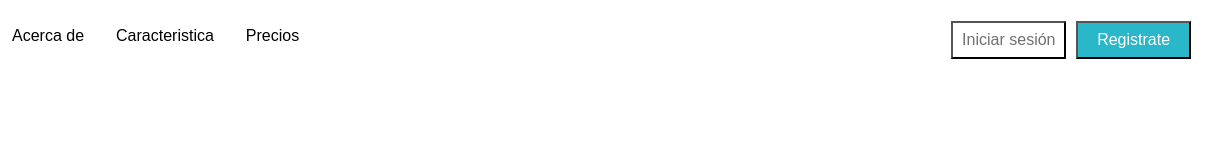
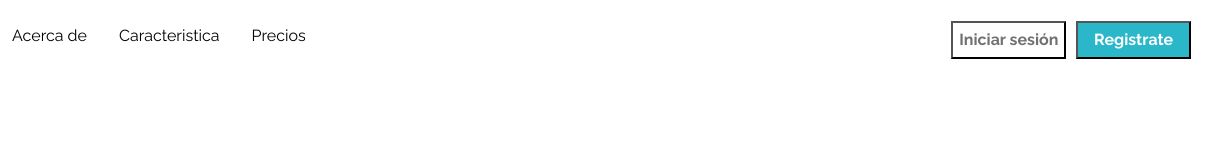
Before and after one commit to javieratorresm/prueba_Startup-Treek-in, a plain HTML site: page index.html in a window 1280 px wide. Shown: the full height of the page, 68-1280 px from the left. Drawn offline with Linux system fonts and the light colour scheme.

Commit message:
arreglo tipografia

```diff
--- a/assets/sass/components/_buttons.scss
+++ b/assets/sass/components/_buttons.scss
@@ -3,6 +3,8 @@
   padding: 2%;
   color: $white;
   width: 100%;
+  font-family: $raleway;
+  font-weight: $bold;
 
   &--registrate{
     background-color: $ball-blue;
--- a/assets/sass/layout/_navigation.scss
+++ b/assets/sass/layout/_navigation.scss
@@ -1,8 +1,9 @@
 nav {
   padding: 1em;
-  font-family: 'Ubuntu', sans-serif;
   display: flex;
   justify-content: space-around;
+  font-family: $raleway;
+
 }
 nav img{
   width: 3em;
```
Also changed, not shown: assets/css/main.css, 1 other file.
